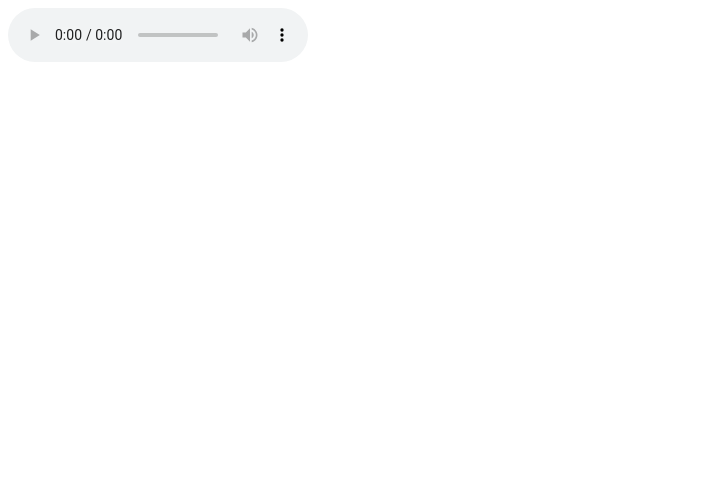
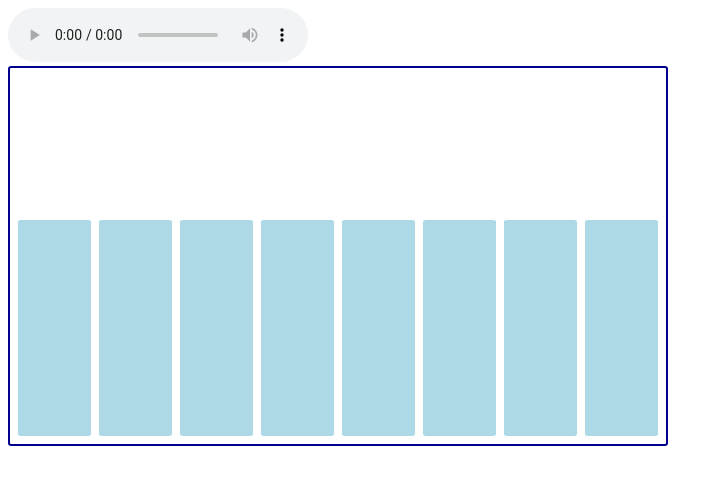
Before and after one commit to achequisde/frec, a website built with Vite: page index.html in a window 1280 px wide. Shown: the whole page, without its empty margins (0-723 px from the left). Built offline with nearby package versions, Linux system fonts and the light colour scheme.

Commit message:
[UI] bar visualizer class creates dom elements

```diff
--- a/index.html
+++ b/index.html
@@ -4,11 +4,12 @@
   <meta charset="UTF-8">
   <meta http-equiv="X-UA-Compatible" content="IE=edge">
   <meta name="viewport" content="width=device-width, initial-scale=1.0">
+  <link rel="stylesheet" href="./src/global.css">
   <title>Document</title>
 </head>
 <body>
   <audio src="./src/outfoxing.mp3" controls></audio>
-  <div id="container"></div>
+  <div id="container" class="container"></div>
   <script src="./src/app.ts" type="module"></script>
 </body>
 </html>
--- a/src/app.ts
+++ b/src/app.ts
@@ -1,4 +1,5 @@
 import { FrequencyVisualizer } from "./data";
+import { BarVisualizer } from "./visualizers";
 
 const audioElem = document.querySelector("audio");
 const container = document.querySelector("#container");
@@ -8,3 +9,10 @@ const source = audioCtx.createMediaElementSource(audioElem as any);
 
 const [vis, node] = FrequencyVisualizer.create(audioCtx, source, container);
 node.connect(audioCtx.destination);
+
+if (!container) {
+  throw new Error("ID=container is undefined")
+}
+
+const dummyData = [23, 232, 54, 54, 12, 34, 54];
+const BarVisInstance = BarVisualizer.create(container, dummyData, { segments: 8 });
--- /dev/null
+++ b/src/global.css
@@ -0,0 +1,38 @@
+:root {
+  --border-color: darkblue;
+  --bar-color: lightblue;
+  --scale: 0.6;
+}
+
+.container {
+  width: clamp(4rem, 100%, 40rem);
+  aspect-ratio: 16/9;
+}
+
+.bar-visualizer {
+  display: flex;
+  flex-direction: row;
+  flex-wrap: nowrap;
+  gap: 0.5rem;
+
+  width: 100%;
+  height: 100%;
+  padding: 0.5rem;
+
+  border: 0.15rem solid var(--border-color);
+  border-radius: 0.2rem;
+
+  background-color: white;
+}
+
+.bar-visualizer__bar {
+  width: 100%;
+  height: 100%;
+  border-radius: 0.2rem;
+
+  transform: scaleY(var(--scale));
+  transform-origin: bottom;
+  transition: transform 200ms;
+
+  background-color: var(--bar-color);
+}
--- /dev/null
+++ b/src/types.d.ts
@@ -0,0 +1,3 @@
+type BaseVisualizerConfig = {
+  segments?: number;
+}
--- /dev/null
+++ b/src/visualizers/bar.ts
@@ -0,0 +1,47 @@
+export class BarVisualizer {
+  private parent;
+  private container: null | Element = null;
+  private segments;
+  private data;
+  private scales;
+
+  constructor(element: Element, data: number[], config?: BaseVisualizerConfig) {
+    this.parent = element;
+    this.data = data;
+    this.segments = config?.segments || 1;
+    this.scales = new Array<number>(config?.segments || 1);
+
+  }
+
+  set updateData(data: number[]) {
+    this.data = data;
+  }
+
+  createDomElements() {
+    this.container = document.createElement("div");
+    this.container.setAttribute("class", "bar-visualizer");
+    this.parent.appendChild(this.container);
+
+    for (let i = 0; i < this.segments; i++) {
+      const child = document.createElement("div");
+      child.setAttribute("class", "bar-visualizer__bar");
+      this.container.appendChild(child);
+    }
+  }
+
+  processData() {
+
+  }
+
+  updateScales() {}
+
+  update() {}
+
+  static create(parent: Element, data: number[], config: BaseVisualizerConfig) {
+    const visualizer = new BarVisualizer(parent, data, config);
+    visualizer.createDomElements();
+    visualizer.processData();
+
+    return visualizer;
+  }
+}
--- /dev/null
+++ b/src/visualizers/index.ts
@@ -0,0 +1 @@
+export { BarVisualizer } from './bar';
```
Also changed, not shown: docs/css_over_canvas.md (+7 -8 lines).
